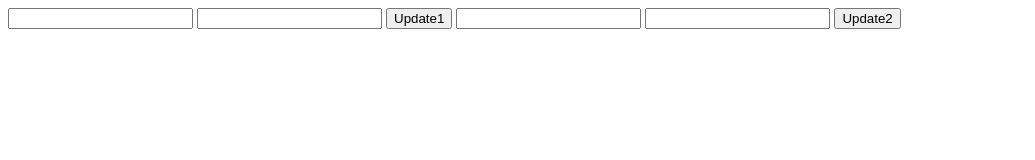
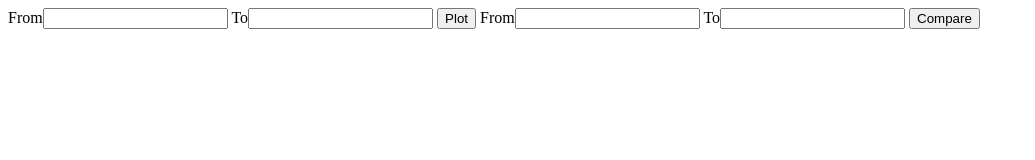
Before and after one commit to tomas-kupka/view-streaming-session-debugger, a plain HTML site: page static/dashboard.html in a window 1280 px wide. Shown: the whole page, without its empty margins (0-1035 px from the left). Drawn offline with Linux system fonts and the light colour scheme.

Commit message:
Labels for input fields and renamed buttons

```diff
--- a/static/dashboard.html
+++ b/static/dashboard.html
@@ -54,13 +54,13 @@
   </head>
   <body>
     <div>
-      <input id="dateFrom1" />
-      <input id="dateTo1" />
-      <input type="button" id="updateButton1" value="Update1"></input>
+      From<input id="dateFrom1" />
+      To<input id="dateTo1" />
+      <input type="button" id="updateButton1" value="Plot"></input>
 
-      <input id="dateFrom2" />
-      <input id="dateTo2" />
-      <input type="button" id="updateButton2" value="Update2"></input>
+      From<input id="dateFrom2" />
+      To<input id="dateTo2" />
+      <input type="button" id="updateButton2" value="Compare"></input>
     </div>
     <div id="graphs"></div>
   </body>
```
